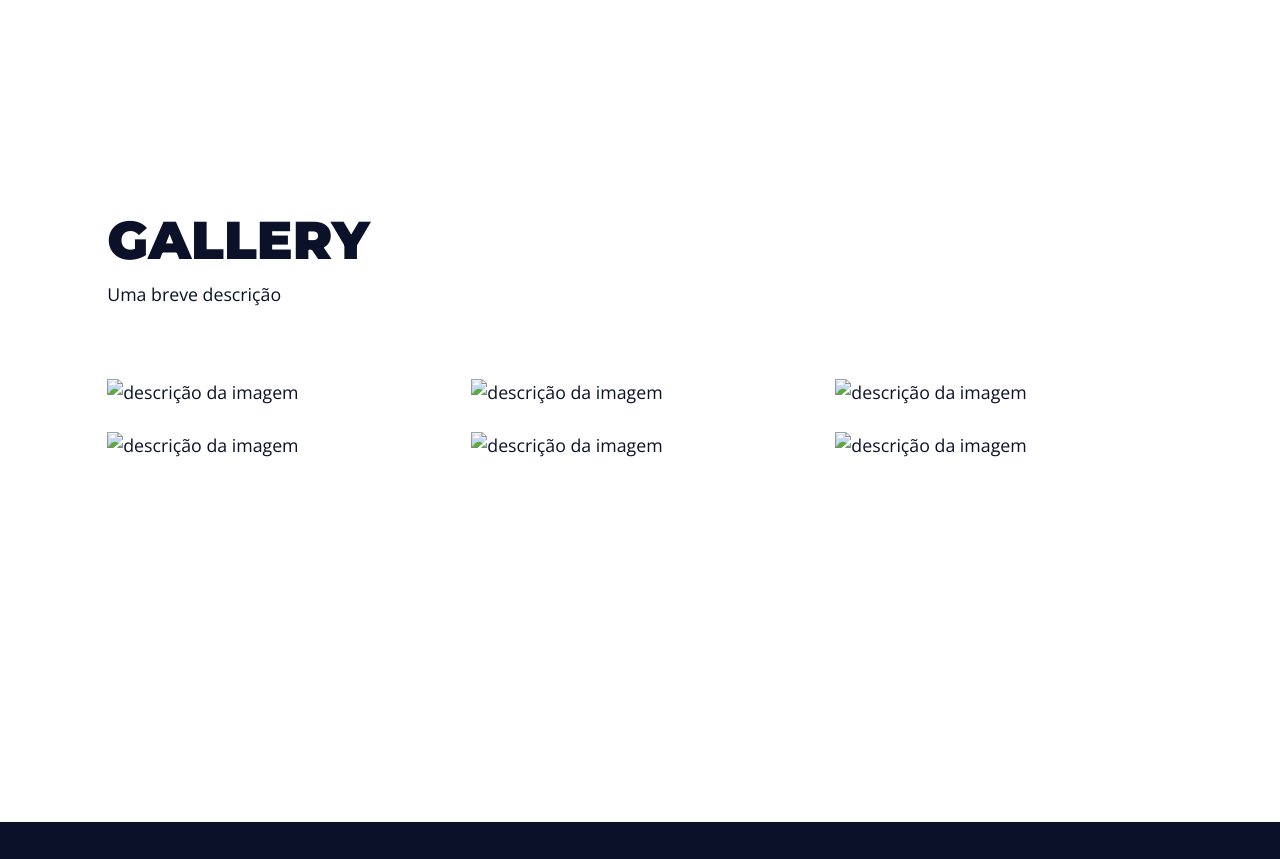
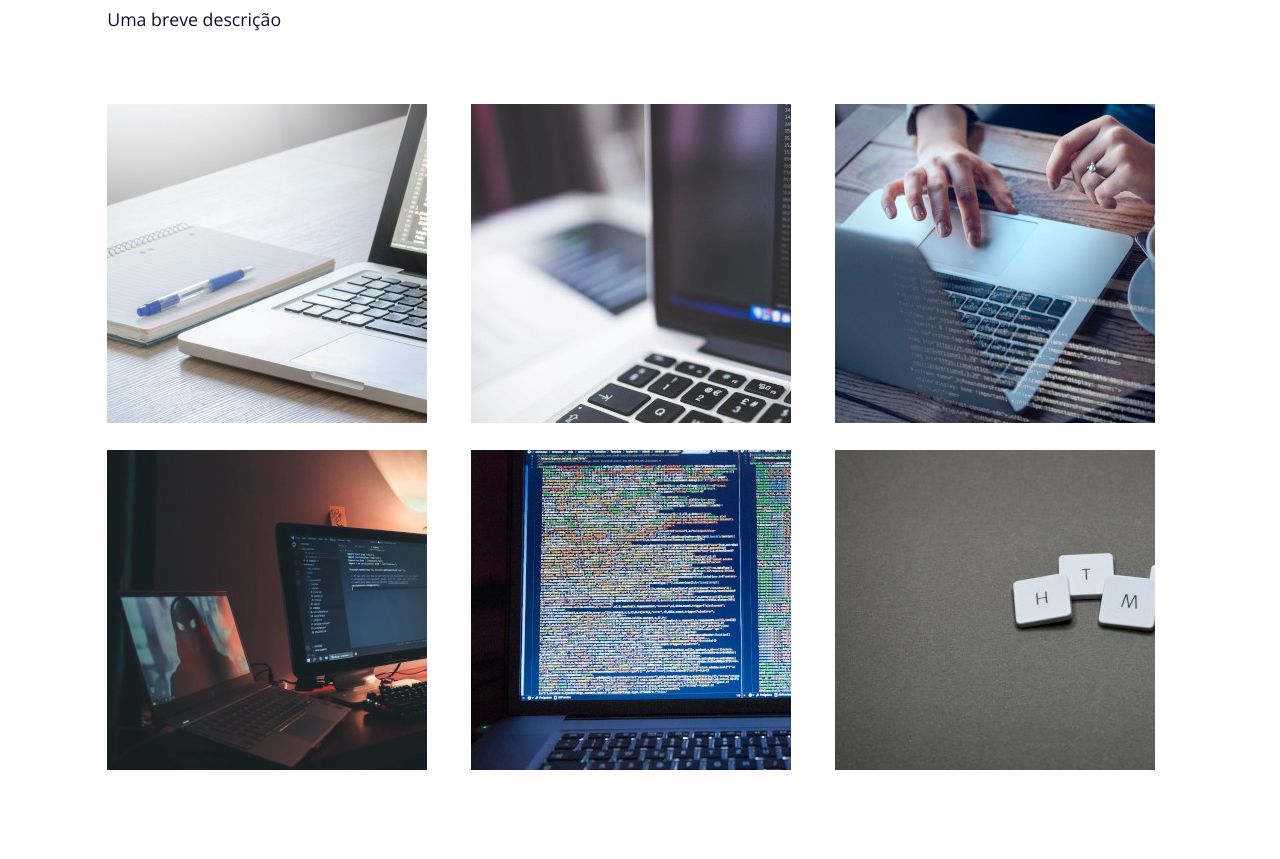
Before and after one commit to felipedasilvamelo/Landing-Page, a plain HTML site: page index.html in a window 1280 px wide. Shown: the part 3146-4005 px from the top of the page. Drawn offline with nearby package versions, Linux system fonts and the light colour scheme.

Commit message:
initial commit

```diff
--- a/assets/css/classes.css
+++ b/assets/css/classes.css
@@ -1,4 +1,3 @@
-
 .main-bg {
     background-image: url(../img/main-bg.svg);
     background-size: cover;
--- a/index.html
+++ b/index.html
@@ -98,32 +98,32 @@
             <div class="grid">
                 <div class="gallery-img">
                     <!-- vai ser necessario da um jeito de aparecer imagens aqui do mesmo tamanho -->
-              <img src="src=https://source.unsplash.com/random/360x360=r1" alt="descrição da imagem">
+              <img src="assets/img/image1.3.jpg" alt="descrição da imagem">
 
                 </div>
                 <div class="gallery-img">
                     <!-- vai ser necessario da um jeito de aparecer imagens aqui do mesmo tamanho -->
-                    <img src="src=https://source.unsplash.com/random/360x360=r2" alt="descrição da imagem">
+                    <img src="assets/img/image2.jpg" alt="descrição da imagem">
 
                 </div>
                 <div class="gallery-img">
                     <!-- vai ser necessario da um jeito de aparecer imagens aqui do mesmo tamanho -->
-                    <img src="src=https://source.unsplash.com/random/360x360=r3" alt="descrição da imagem">
+                    <img src="assets/img/image3.jpg" alt="descrição da imagem">
 
                 </div>
                 <div class="gallery-img">
                     <!-- vai ser necessario da um jeito de aparecer imagens aqui do mesmo tamanho -->
-                    <img src="src=https://source.unsplash.com/random/360x360=r4" alt="descrição da imagem">
+                    <img src="assets/img/image4.jpg" alt="descrição da imagem">
 
                 </div>
                 <div class="gallery-img">
                     <!-- vai ser necessario da um jeito de aparecer imagens aqui do mesmo tamanho -->
-                    <img src="src=https://source.unsplash.com/random/360x360=r5" alt="descrição da imagem">
+                    <img src="assets/img/image5.jpg" alt="descrição da imagem">
 
                 </div>
                 <div class="gallery-img">
                     <!-- vai ser necessario da um jeito de aparecer imagens aqui do mesmo tamanho -->
-                    <img src="src=https://source.unsplash.com/random/360x360=r6" alt="descrição da imagem">
+                    <img src="assets/img/image6.1.jpg" alt="descrição da imagem">
 
                 </div>
             </div>
```
Also changed, not shown: assets/img/estudos.svg (added), assets/img/html-bgc.png (added), assets/img/image1.2.jpg (added), assets/img/image1.3.jpg (added), assets/img/image1.jpg (added), assets/img/image2.jpg (added), assets/img/image3.jpg (added), assets/img/image4.jpg (added), assets/img/image5.jpg (added), assets/img/image6.1.jpg (added), assets/img/image6.jpg (added), 2 other files.
